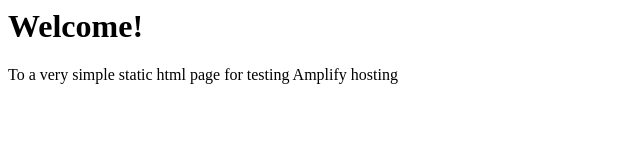
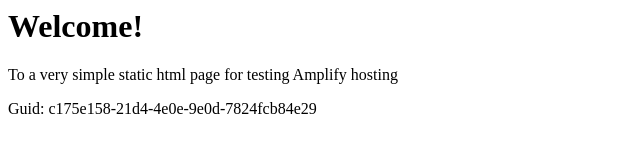
Before and after one commit to aws-aemilia-iad/Github-PR-Commit-Integration-Test-DoNotTouch-Gith-OKSLNVO2-v1-preprod-us-east-1, a website: page src/index.html in a window 1280 px wide. Shown: the whole page, without its empty margins (0-640 px from the left). Drawn offline with Linux system fonts and the light colour scheme.

Commit message:
commit from integ tests

```diff
--- a/src/index.html
+++ b/src/index.html
@@ -1,3 +1,5 @@
+
+
 <html lang="en">
 
 <head>
@@ -10,6 +12,6 @@
 <body>
     <h1>Welcome!</h1>
     <p>To a very simple static html page for testing Amplify hosting</p>
-</body>
+    <p>Guid: c175e158-21d4-4e0e-9e0d-7824fcb84e29</p></body>
 
 </html>
```
